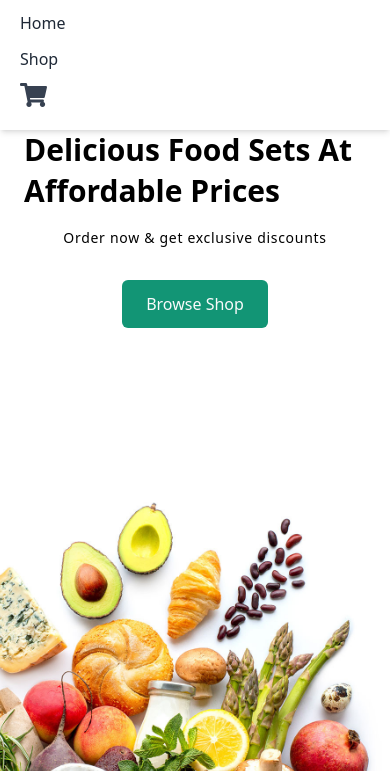
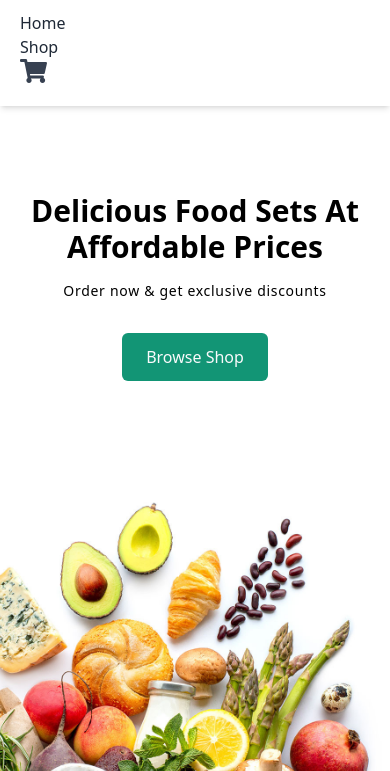
Before and after one commit to Sorarat/food-store, a website: page index.html in a window 390 px wide. Both pictures are taken after a click on the button 359 px from the left and 45 px from the top of the page. Shown: the part 73-844 px from the top of the page. Drawn offline with Linux system fonts and the light colour scheme.

Commit message:
fix responsive navbar issue

```diff
--- a/index.html
+++ b/index.html
@@ -23,7 +23,7 @@
 
       <div
         id="navbar"
-        class="hidden flex flex-col space-y-3 md:flex md:flex-row md:items-center md:space-x-24 absolute md:relative top-16 md:top-0 left-0 w-full md:w-auto bg-white md:bg-transparent shadow-md md:shadow-none p-5 md:p-0"
+        class="hidden flex-col space-x-1 md:space-y-0 md:flex md:flex-row md:items-center md:space-x-24 absolute md:relative top-16 md:top-0 left-0 w-full md:w-auto bg-white md:bg-transparent shadow-md md:shadow-none p-5 md:p-0"
       >
         <a href="#" class="text-gray-800 hover:text-gray-900 font-normal"
           >Home</a
@@ -49,13 +49,11 @@
       class="bg-[url('/assets/food_flip.png')] sm:bg-[url('/assets/food.jpg')] bg-right bg-no-repeat bg-cover min-h-screen"
     >
       <div
-        class="flex flex-col items-center text-centersm:text-left sm:items-start px-6 sm:px-12 md:px-20 lg:px-28 py-16 sm:py-20"
+        class="flex flex-col items-center text-center sm:text-left sm:items-start px-6 sm:px-12 md:px-20 lg:px-28 py-16 sm:py-20"
       >
         <div>
-          <h2
-            class="text-3xl mt-12 sm:text-4xl md:text-5xl font-semibold leading-snug sm:leading-normal"
-          >
-            Delicious Food Sets At <br class="hidden sm:inline" />
+          <h2 class="text-3xl mt-28 sm:text-4xl md:text-5xl font-semibold">
+            Delicious Food Sets At <br />
             Affordable Prices
           </h2>
         </div>
@@ -91,7 +89,9 @@
       document
         .getElementById("hamburger-menu-toggle")
         .addEventListener("click", function () {
-          document.getElementById("navbar").classList.toggle("hidden");
+          const navbar = document.getElementById("navbar");
+          navbar.classList.toggle("hidden");
+          navbar.classList.toggle("flex");
         });
 
       window.onload = () => {
```
Also changed, not shown: cart.html (+4 -2 lines).
